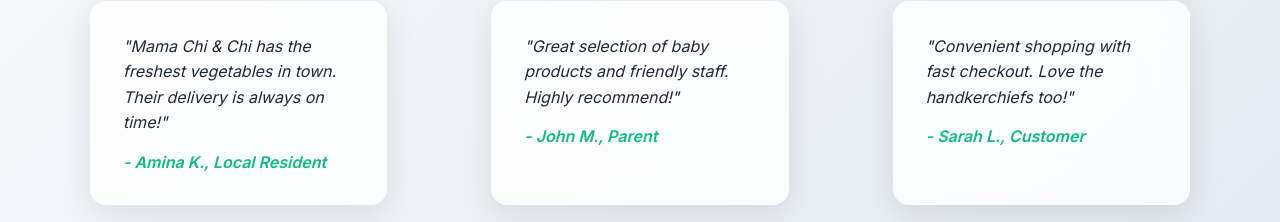
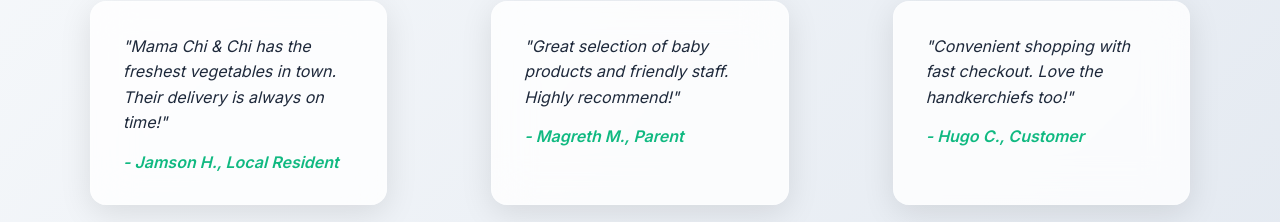
Before and after one commit to ajiwachinguku51-cloud/minimarket, a plain HTML site: page index.html in a window 1280 px wide. Shown: the part 2730-2952 px from the top of the page. Drawn offline with nearby package versions, Linux system fonts and the light colour scheme.

Commit message:
Update index.html

```diff
--- a/index.html
+++ b/index.html
@@ -178,15 +178,15 @@
             <div class="testimonials-grid">
                 <blockquote class="testimonial-card">
                     <p>"Mama Chi & Chi has the freshest vegetables in town. Their delivery is always on time!"</p>
-                    <cite>- Amina K., Local Resident</cite>
+                    <cite>- Jamson H., Local Resident</cite>
                 </blockquote>
                 <blockquote class="testimonial-card">
                     <p>"Great selection of baby products and friendly staff. Highly recommend!"</p>
-                    <cite>- John M., Parent</cite>
+                    <cite>- Magreth M., Parent</cite>
                 </blockquote>
                 <blockquote class="testimonial-card">
                     <p>"Convenient shopping with fast checkout. Love the handkerchiefs too!"</p>
-                    <cite>- Sarah L., Customer</cite>
+                    <cite>- Hugo C., Customer</cite>
                 </blockquote>
             </div>
         </section>
```
